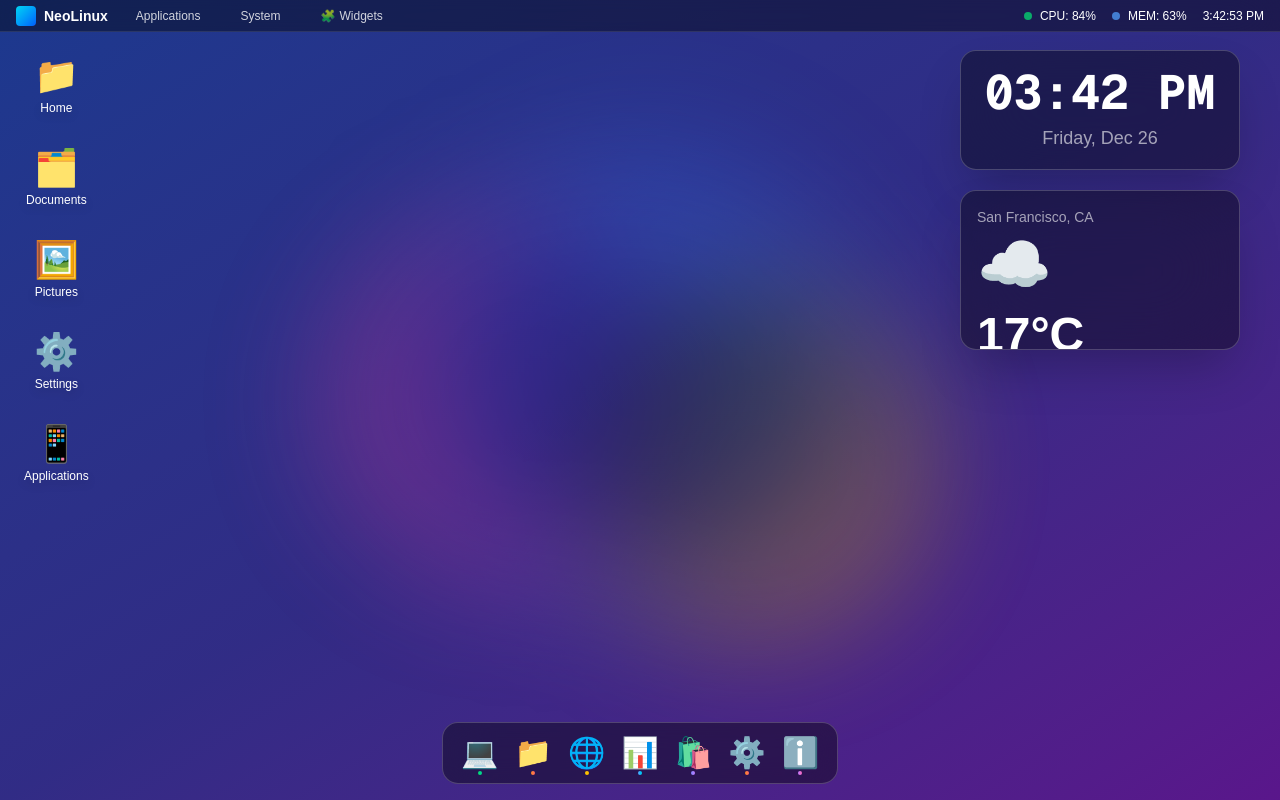
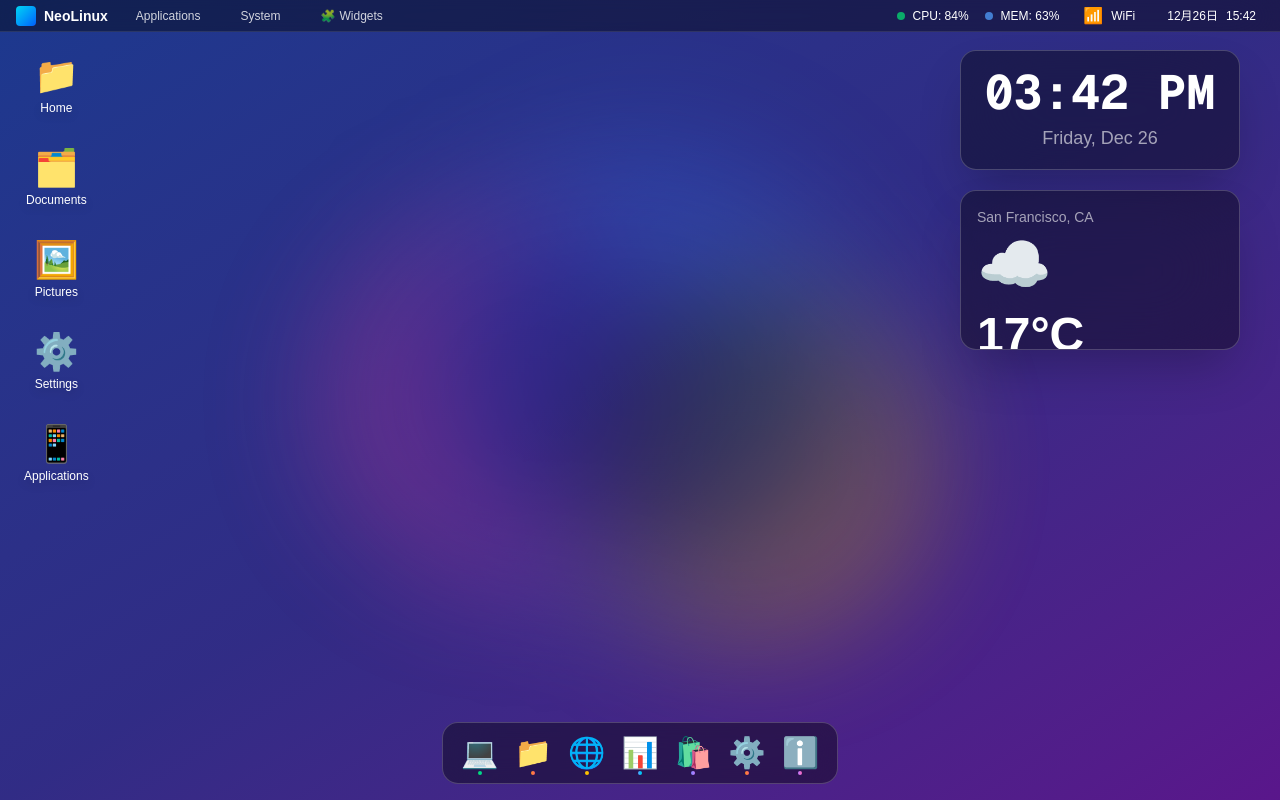
Before and after one commit to mzhren/NeoLinuxUI, a Next.js app: page / in a window 1280 px wide. Built offline with nearby package versions, Linux system fonts and the light colour scheme.

Commit message:
add top bar icon

```diff
--- a/app/page.tsx
+++ b/app/page.tsx
@@ -252,7 +252,14 @@ function LinuxDesktop() {
             <div className="w-2 h-2 bg-blue-400 rounded-full animate-pulse"></div>
             <span>MEM: {memUsage.toFixed(0)}%</span>
           </div>
-          <span>{time.toLocaleTimeString()}</span>
+          <div className="flex items-center gap-2 hover:bg-white/10 px-2 py-1 rounded transition-colors cursor-pointer">
+            <span className="text-base">📶</span>
+            <span>WiFi</span>
+          </div>
+          <div className="flex items-center gap-2 px-2 py-1">
+            <span>{time.toLocaleDateString('zh-CN', { month: 'short', day: 'numeric' })}</span>
+            <span>{time.toLocaleTimeString('zh-CN', { hour: '2-digit', minute: '2-digit' })}</span>
+          </div>
         </div>
       </div>
 
```
